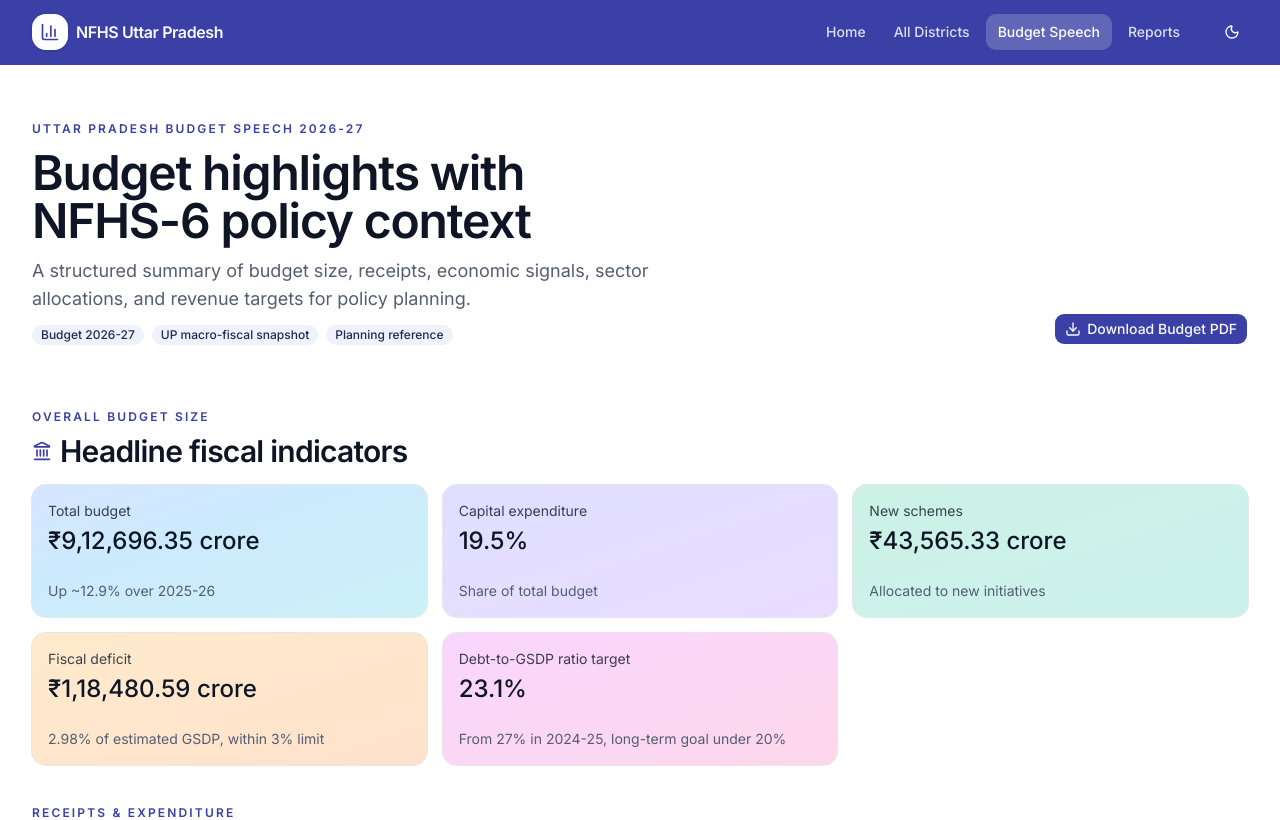
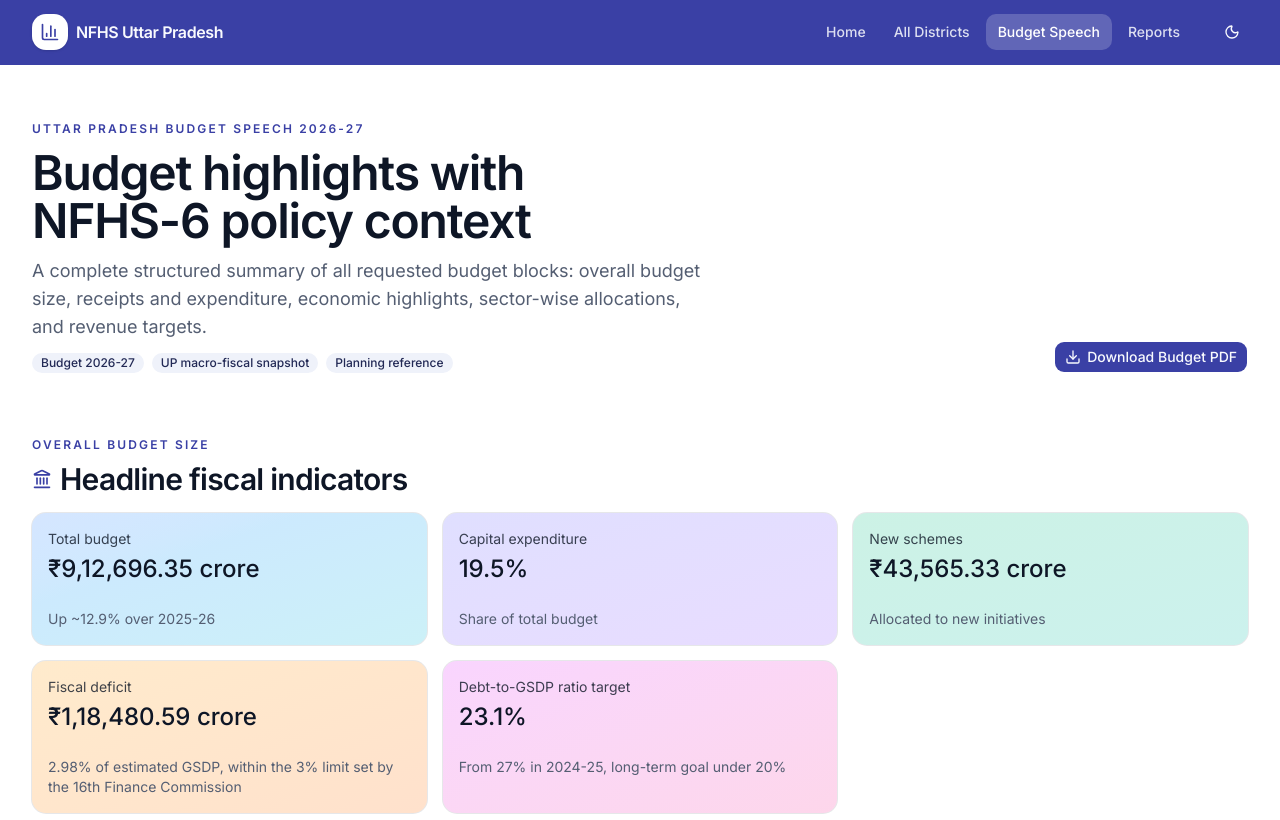
Before and after one commit to Harshmalik017/NFHS, a Next.js app: page /budget-speech in a window 1280 px wide. Shown: the top 820 px of the page. Built offline with nearby package versions, Linux system fonts and the light colour scheme.

Commit message:
feat: finalize budget speech content coverage
Refine Budget Speech page copy to explicitly reflect the full requested budget sections and fiscal-deficit context from the provided notes.

Co-authored-by: Copilot <223556219+Copilot@users.noreply.github.com>

```diff
--- a/src/app/budget-speech/page.tsx
+++ b/src/app/budget-speech/page.tsx
@@ -49,7 +49,7 @@ const overallBudgetSize = [
   {
     title: "Fiscal deficit",
     value: "₹1,18,480.59 crore",
-    note: "2.98% of estimated GSDP, within 3% limit",
+    note: "2.98% of estimated GSDP, within the 3% limit set by the 16th Finance Commission",
     gradient: "from-amber-500/20 to-orange-500/20",
   },
   {
@@ -139,7 +139,7 @@ export default function BudgetSpeechPage() {
     <PageShell
       eyebrow="Uttar Pradesh Budget Speech 2026-27"
       title="Budget highlights with NFHS-6 policy context"
-      description="A structured summary of budget size, receipts, economic signals, sector allocations, and revenue targets for policy planning."
+      description="A complete structured summary of all requested budget blocks: overall budget size, receipts and expenditure, economic highlights, sector-wise allocations, and revenue targets."
       actions={
         <a
           href="/Budget_Speech_2026_2027.pdf"
```
